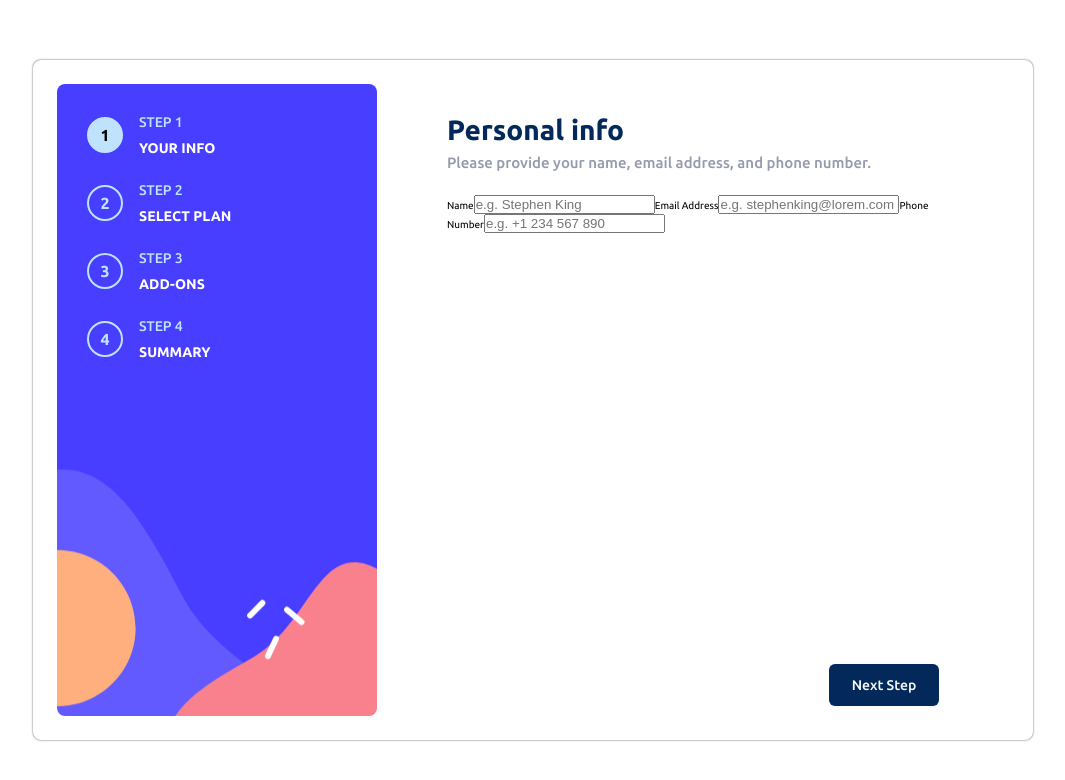
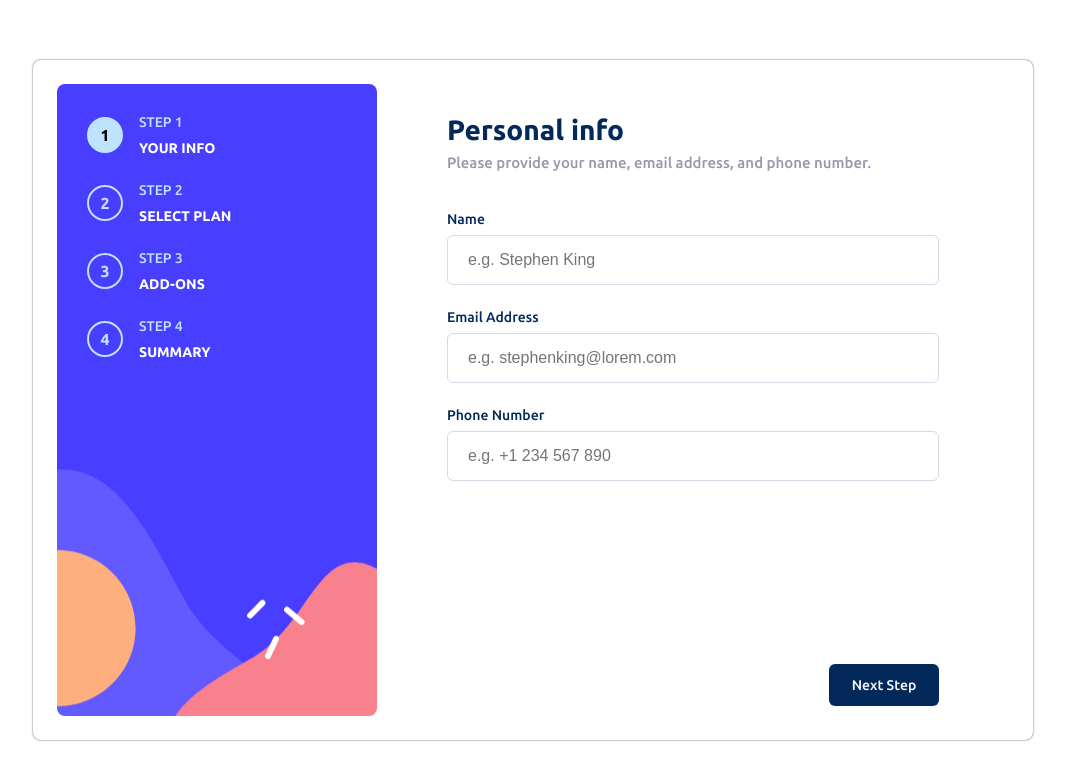
Before and after one commit to leodev9911/multi-step-form, a React (Vite) app: page / in a window 1280 px wide. Shown: the top 780 px of the page, without its empty margins (107-1172 px from the left). Built offline with nearby package versions, Linux system fonts and the light colour scheme.

Commit message:
CSS step 1 is ready

```diff
--- a/src/components/FormsContainer.css
+++ b/src/components/FormsContainer.css
@@ -8,7 +8,7 @@
     display: flex;
     flex-direction: column;
     gap: 8px;
-    margin-bottom: 24px;
+    margin-bottom: 40px;
 }
 .title__container > h1 {
     font-size: 2.8rem;
--- /dev/null
+++ b/src/components/Step1.css
@@ -0,0 +1,28 @@
+form {
+    display: flex;
+    flex-direction: column;
+    gap: 24px;
+}
+form > div {
+    display: flex;
+    flex-direction: column;
+    gap: 8px;
+}
+form > div > label {
+    font-size: 1.4rem;
+    font-weight: 500;
+    color: var(--marine-blue);
+}
+form > div > input {
+    color: var(--cool-gray);
+    padding: 20px;
+    font-size: 1.6rem;
+    font-weight: 500;
+    border-radius: 6px;
+    height: 50px;
+    border: 1px solid var(--light-gray);
+    outline: none;
+}
+form > div > input:focus-visible {
+    border-color: var(--purplish-blue);
+}
--- a/src/components/Step1.jsx
+++ b/src/components/Step1.jsx
@@ -1,28 +1,35 @@
 import { React } from 'react'
+import './Step1.css'
 
 export default function Step1 () {
   return (
     <form>
+      <div>
         <label htmlFor='name'>Name</label>
         <input
           id='name'
           type='text'
           placeholder='e.g. Stephen King'
         />
+      </div>
 
+      <div>
         <label htmlFor='email'>Email Address</label>
         <input
           id='email'
           type='text'
           placeholder='e.g. stephenking@lorem.com'
         />
+      </div>
 
+      <div>
         <label htmlFor='phone'>Phone Number</label>
         <input
           id='phone'
           type='text'
           placeholder='e.g. +1 234 567 890'
         />
+      </div>
     </form>
   )
 }
```
Lines whose indentation alone changed are shown as unchanged.
